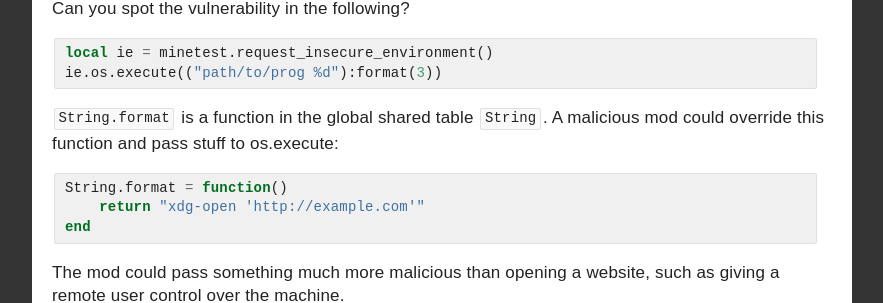
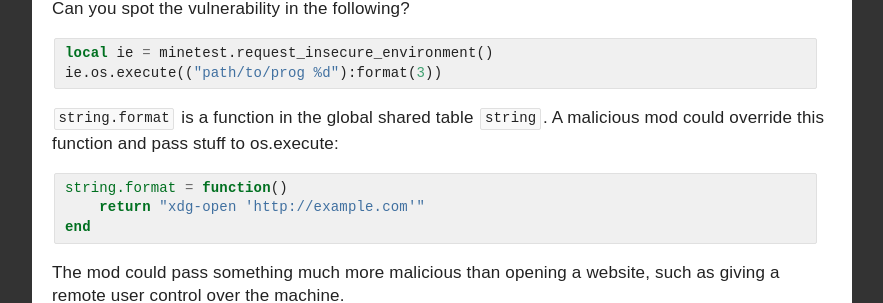
Before and after one commit to rubenwardy/minetest_modding_book, a Jekyll site: the page built from _en/quality/security.md, in a window 1280 px wide. Shown: the part 1639-1942 px from the top of the page, without its empty margins (338-1221 px from the left). Built offline with Jekyll 4.4.1, drawn with Linux system fonts in a browser that asks for light colours; nearby versions of some CDN libraries.

Commit message:
Fix incorrect capitalisation

````diff
--- a/_en/quality/security.md
+++ b/_en/quality/security.md
@@ -91,11 +91,11 @@ local ie = minetest.request_insecure_environment()
 ie.os.execute(("path/to/prog %d"):format(3))
 ```
 
-`String.format` is a function in the global shared table `String`.
+`string.format` is a function in the global shared table `string`.
 A malicious mod could override this function and pass stuff to os.execute:
 
 ```lua
-String.format = function()
+string.format = function()
     return "xdg-open 'http://example.com'"
 end
 ```
````
